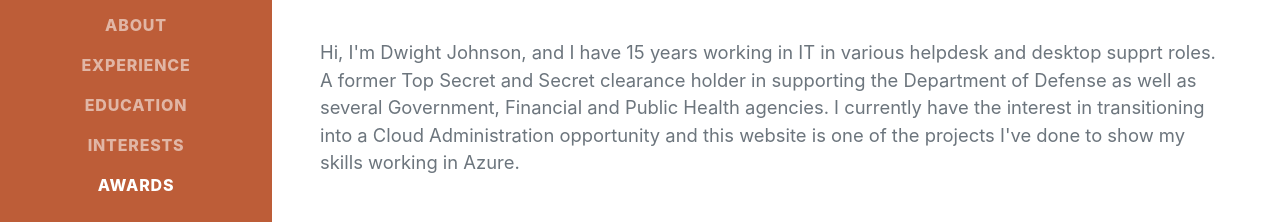
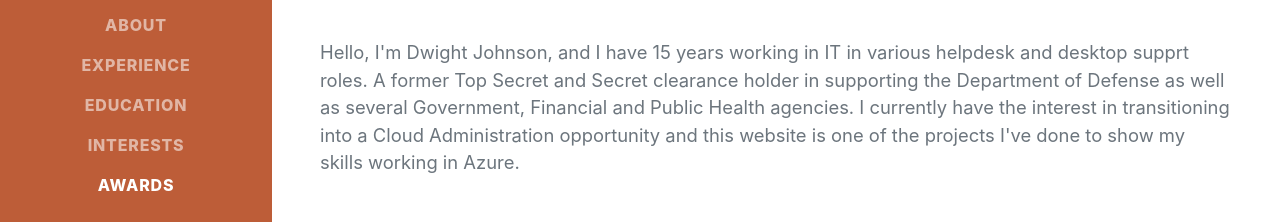
Before and after one commit to djohnson2284/ResumeWebsite, a plain HTML site: page index.html in a window 1280 px wide. Shown: the part 330-552 px from the top of the page. Drawn offline with nearby package versions, Linux system fonts and the light colour scheme; a web font is replaced by a local one.

Commit message:
Update index.html
Made changes to About section

```diff
--- a/index.html
+++ b/index.html
@@ -45,7 +45,7 @@
                     <div class="subheading mb-5">
                                                 <a href="mailto:name@email.com">ddjohnson2284@gmail.com</a>
                     </div>
-                    <p class="lead mb-5">Hi, I'm Dwight Johnson, and I have 15 years working in IT in various helpdesk and desktop supprt roles.
+                    <p class="lead mb-5">Hello, I'm Dwight Johnson, and I have 15 years working in IT in various helpdesk and desktop supprt roles.
                         A former Top Secret and Secret clearance holder in supporting the Department of Defense as well as several Government, Financial and Public Health agencies.
                         I currently have the interest in transitioning into a Cloud Administration opportunity and this website is one of the projects I've done to show my skills working in Azure.</p>
                     <div class="social-icons">
```
